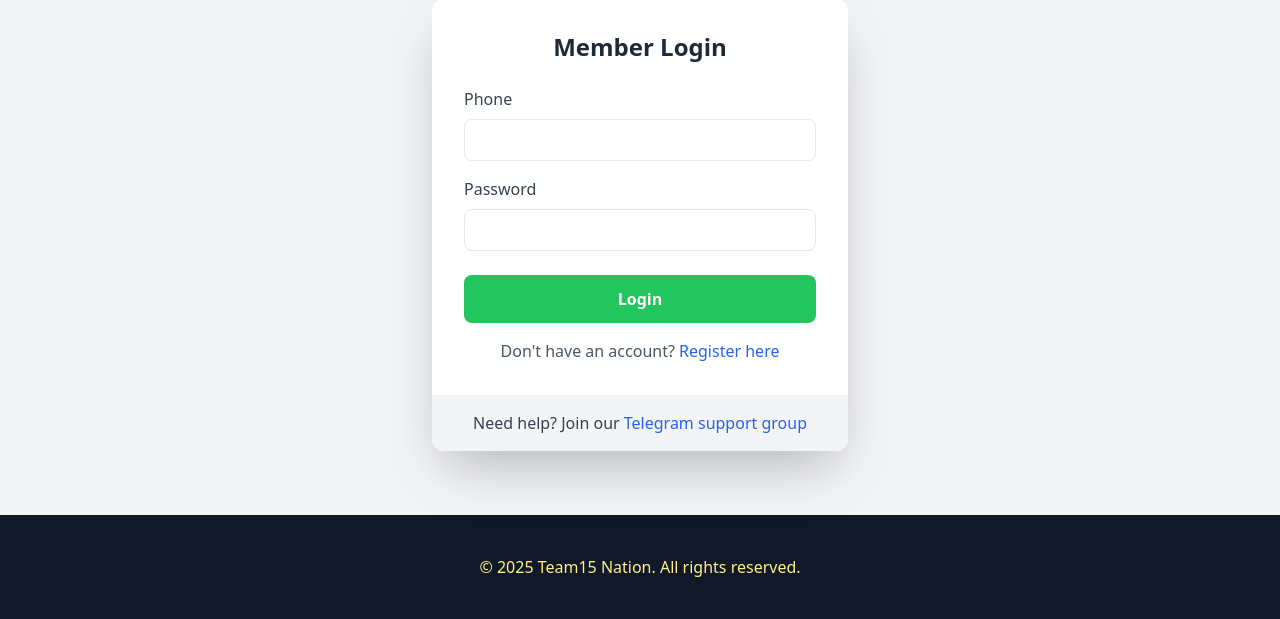
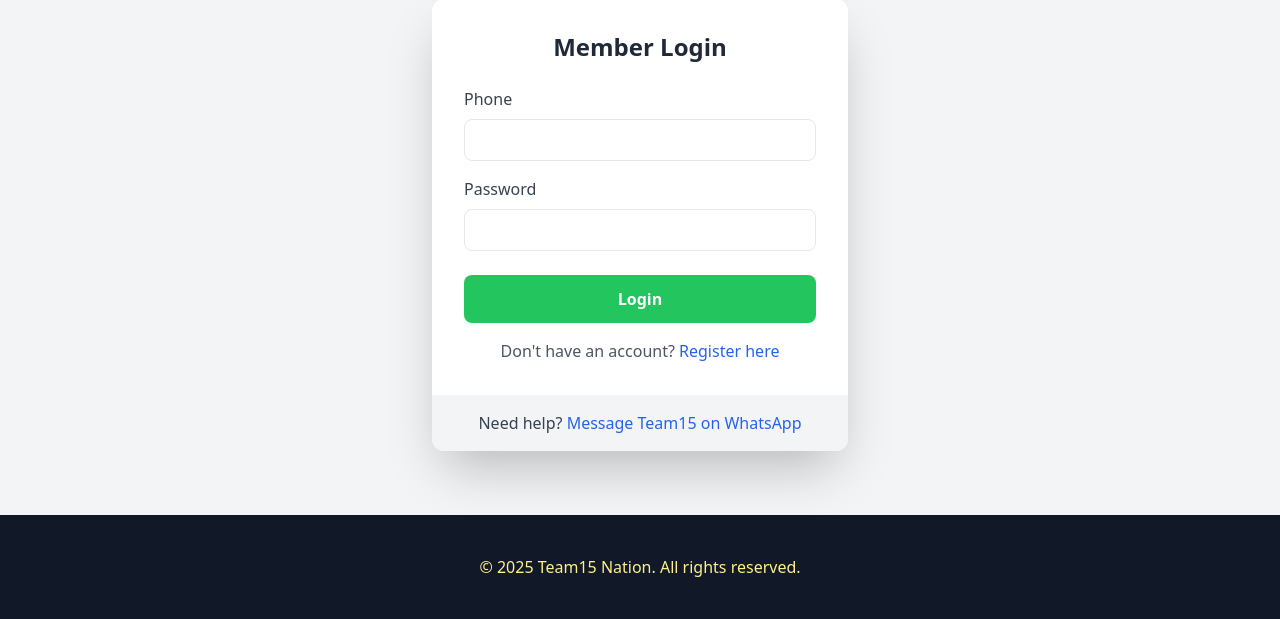
Before and after one commit to Gambredxx/Team15, a Flask app: page /login in a window 1280 px wide. Shown: the part 333-952 px from the top of the page. Run offline with Flask 3, Linux system fonts and the light colour scheme; some libraries are stand-ins or nearby versions.

```diff
--- a/templates/login.html
+++ b/templates/login.html
@@ -74,8 +74,8 @@
           </form>
         </div>
         <div class="bg-gray-100 p-4 text-center">
-          <p class="text-gray-700">Need help? Join our
-            <a href="https://t.me/+oGPNtTq8aeNhZjc0" target="_blank" class="text-blue-600 hover:underline">Telegram support group</a>
+          <p class="text-gray-700">Need help?
+            <a href="https://wa.me/256705817050" target="_blank" class="text-blue-600 hover:underline">Message Team15 on WhatsApp</a>
           </p>
         </div>
       </div>
--- a/templates/user/dashboard.html
+++ b/templates/user/dashboard.html
@@ -176,9 +176,9 @@
     <div class="container mx-auto px-4 text-center">
       <p class="text-yellow-200">© 2025 Team15 Nation. All rights reserved.</p>
       <p class="mt-2 text-sm text-gray-400">
-        Contact support on Telegram:
-        <a href="https://t.me/+oGPNtTq8aeNhZjc0" target="_blank" rel="noopener" class="underline hover:text-yellow-300">
-          @Team15Support
+        Contact support on WhatsApp:
+        <a href="https://wa.me/256705817050" target="_blank" rel="noopener" class="underline hover:text-yellow-300">
+          Message Team15 on WhatsApp
         </a>
       </p>
     </div>
```
